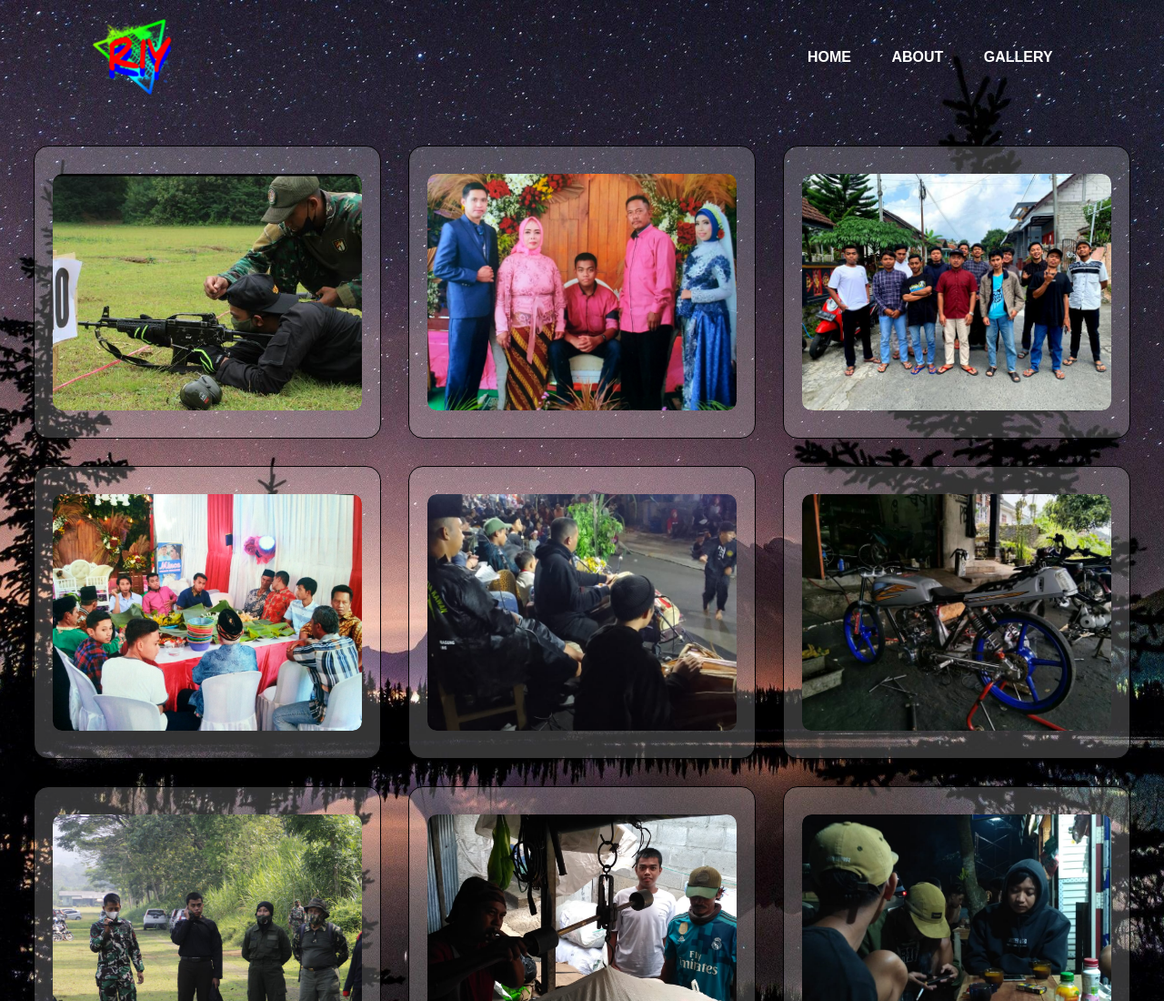
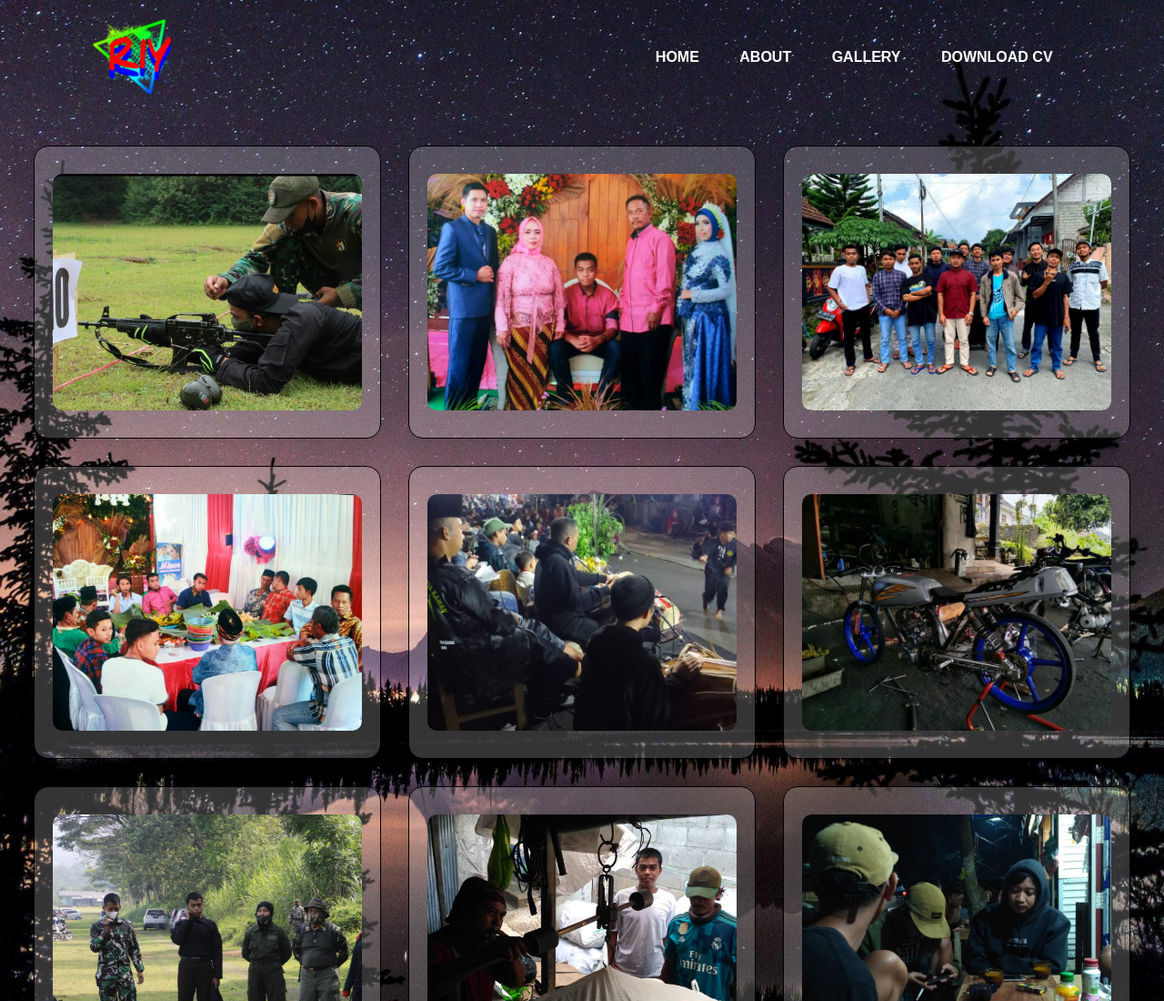
Before and after one commit to Riski-IY/PortfolionyaRiski, a plain HTML site: page gallery.html in a window 1280 px wide. Shown: the top 1100 px of the page at 91% size. Drawn offline with Linux system fonts and the light colour scheme.

Commit message:
Update gallery.html

```diff
--- a/gallery.html
+++ b/gallery.html
@@ -15,6 +15,7 @@
 			 <li><a href="index.html">HOME</a></li>
 			 <li><a href="about.html">ABOUT</a></li>
 			 <li><a href="gallery.html">GALLERY</a></li>
+	      		 <li><a href="cvku.pdf">DOWNLOAD CV</a></li>
 		  </ul>
     </nav>
 
```
